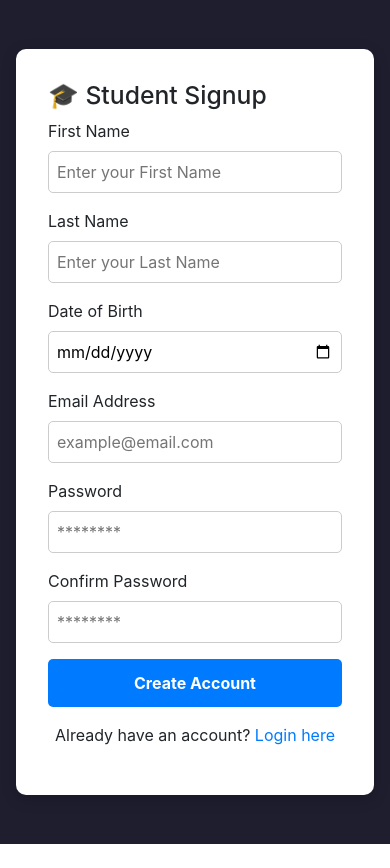
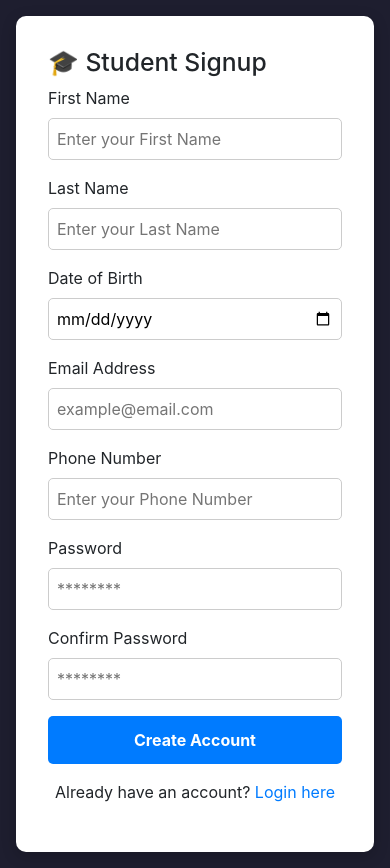
Before and after one commit to santhosh1277/AgileProjectTeamMavericks, a React (Create React App) app in the folder student-dashboard-ui/: page /signup in a window 390 px wide. Before the commit the page ends 844 px from the top, so only its background shows below. Built offline with nearby package versions, Linux system fonts and the light colour scheme.

Commit message:
Sign-Up-Phone Number

```diff
--- a/student-dashboard-ui/package.json
+++ b/student-dashboard-ui/package.json
@@ -12,6 +12,7 @@
     "jwt-decode": "^4.0.0",
     "react": "^19.2.0",
     "react-dom": "^19.2.0",
+    "react-icons": "^5.5.0",
     "react-redux": "^9.2.0",
     "react-router-dom": "^7.9.6",
     "react-scripts": "5.0.1",
--- a/student-dashboard-ui/src/Signup Page/Signup.js
+++ b/student-dashboard-ui/src/Signup Page/Signup.js
@@ -7,6 +7,7 @@ function Signup() {
     lastName: "",
     dob: "",
     email: "",
+    phoneNumber: "",
     password: "",
     confirmPassword: "",
   });
@@ -22,9 +23,9 @@ function Signup() {
 
   const handleSubmit = async (e) => {
     e.preventDefault();
-    const { firstName, lastName, dob, email, password, confirmPassword } = formData;
+    const { firstName, lastName, dob, email, phoneNumber, password, confirmPassword } = formData;
 
-    if (!firstName || !lastName || !email || !dob || !password) {
+    if (!firstName || !lastName || !email || !dob || !phoneNumber || !password) {
       setErrorMessage("All fields are required!");
       return;
     }
@@ -43,7 +44,7 @@ function Signup() {
         headers: {
           "Content-Type": "application/json",
         },
-        body: JSON.stringify({ firstName, lastName, dob, email, password }),
+        body: JSON.stringify({ firstName, lastName, dob, email, phoneNumber, password }),
       });
 
       if (!response.ok) {
@@ -172,6 +173,18 @@ function Signup() {
           style={inputStyle}
         />
 
+        <label htmlFor="phoneNumber">Phone Number</label>
+        <input
+          type="tel"
+          id="phoneNumber"
+          name="phoneNumber"
+          placeholder="Enter your Phone Number"
+          value={formData.phoneNumber}
+          onChange={handleChange}
+          required
+          style={inputStyle}
+        />
+
         <label htmlFor="password">Password</label>
         <input
           type="password"
```
Also changed, not shown: 23 other files (tests, documents, lock files or other folders).
